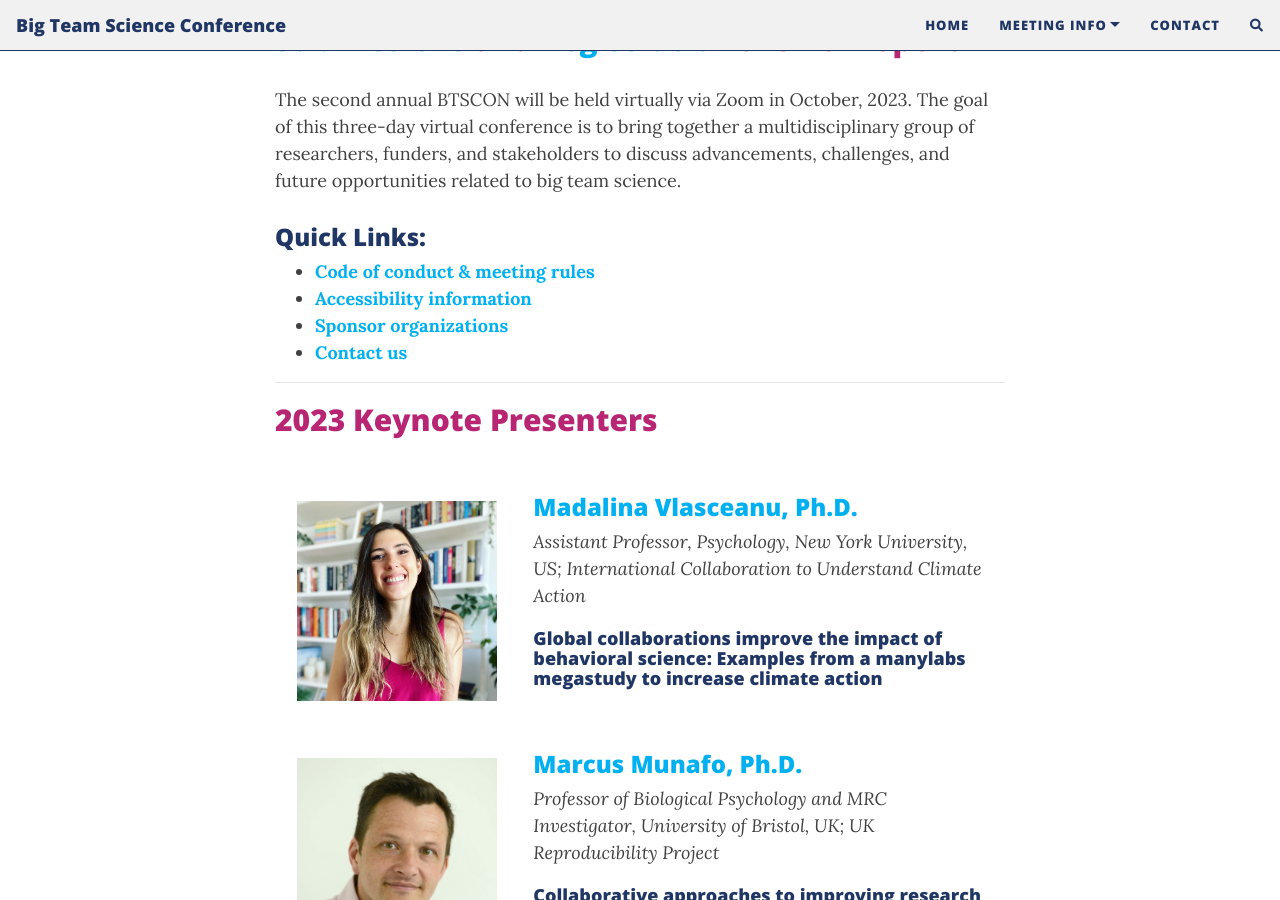
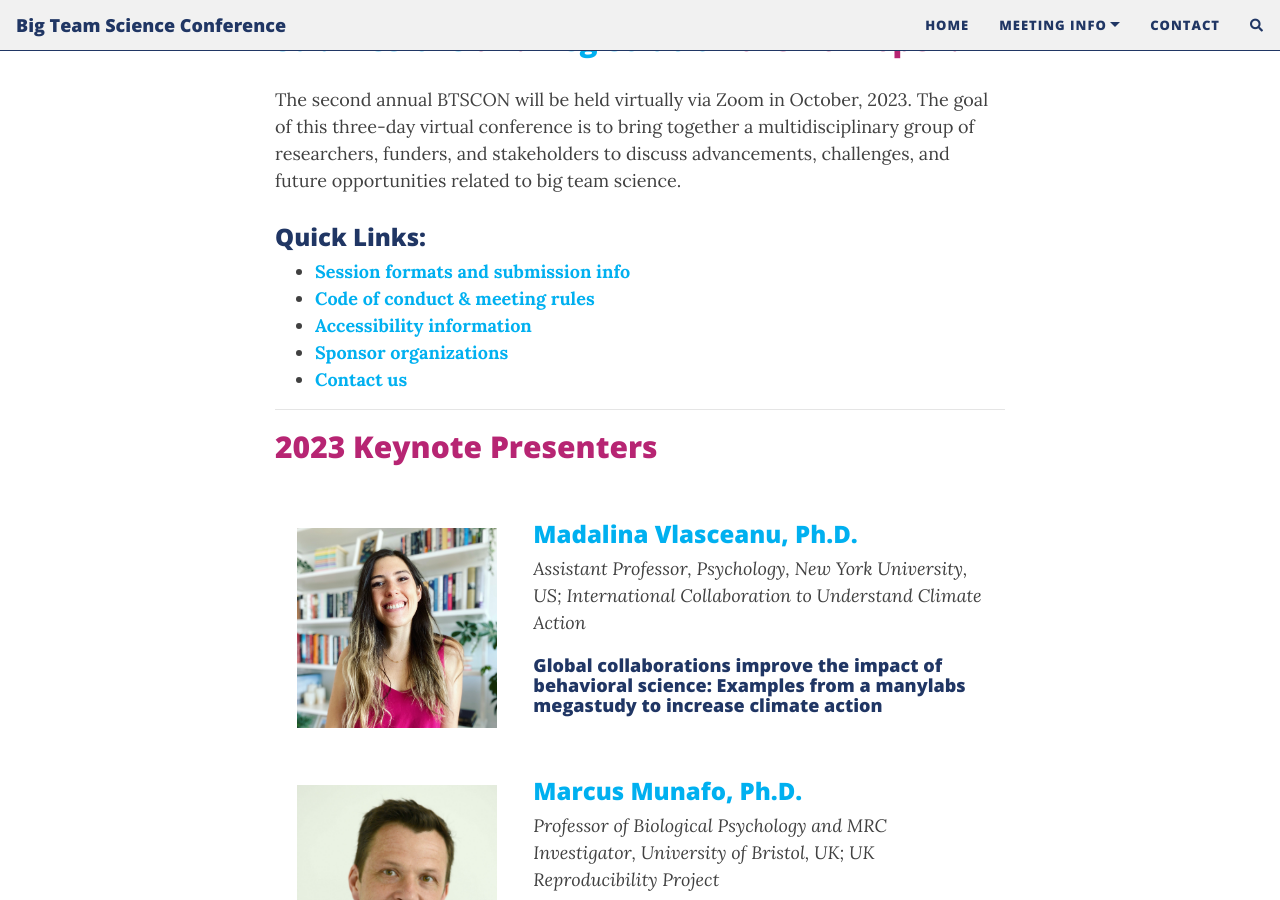
Before and after one commit to bigteamscienceconference/bigteamscienceconference.github.io, a Jekyll site: the page built from index.md, in a window 1280 px wide and 900 px high, scrolled down 644 px. Built offline with Jekyll 4.4.1, drawn with Linux system fonts in a browser that asks for light colours; nearby versions of some CDN libraries; comment, search, counter and statistics services are not loaded.

Commit message:
Update index.md

```diff
--- a/index.md
+++ b/index.md
@@ -13,6 +13,7 @@ layout: page
 The second annual BTSCON will be held virtually via Zoom in October, 2023. The goal of this three-day virtual conference is to bring together a multidisciplinary group of researchers, funders, and stakeholders to discuss advancements, challenges, and future opportunities related to big team science.
 
 ### Quick Links:
+* <b><a href="{{site.baseurl}}/submissions/">Session formats and submission info</a></b>
 * <b><a href="{{site.baseurl}}/codeofconduct/">Code of conduct & meeting rules</a></b>
 * <b><a href="{{site.baseurl}}/access/">Accessibility information</a></b>
 * <b><a href="#sponsors">Sponsor organizations</a></b>
```
